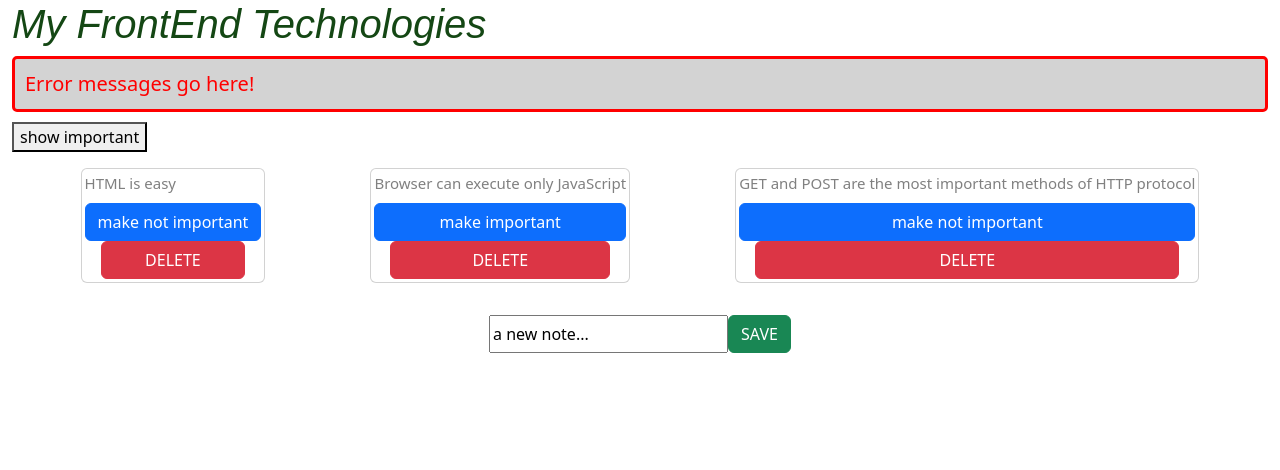
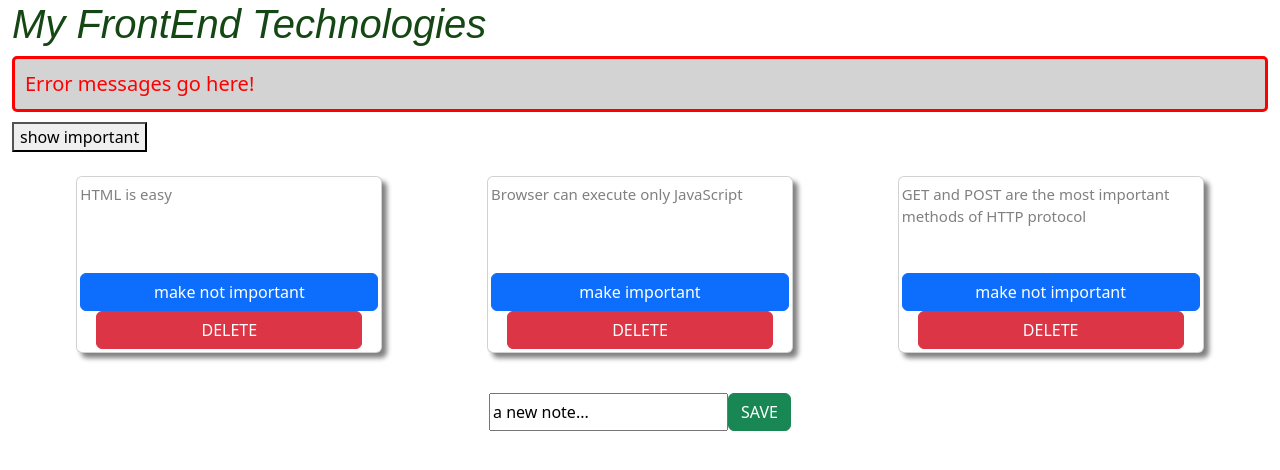
Before and after one commit to richi-coder/Rendering-a-Collection---REACT-HELSINKI-PART-2, a React (Create React App) app: page / in a window 1280 px wide. Shown: the top 470 px of the page. Built offline with nearby package versions, Linux system fonts and the light colour scheme; data requests are answered from the project's data file.

Commit message:
Looking better

```diff
--- a/src/App.js
+++ b/src/App.js
@@ -90,7 +90,7 @@ fetch("http://localhost:3000/notes", {
           show {showAll ? 'important' : 'all' }
         </button>
       </div>
-      <ul className="d-flex flex-row p-3 flex-wrap justify-content-around">
+      <ul className="d-flex flex-row p-3 flex-wrap justify-content-around gap-2">
         {notesToShow.map(note =>
         <Note
         key={note.id}
--- a/src/components/Note.js
+++ b/src/components/Note.js
@@ -5,8 +5,8 @@ const Note = ({ note, toggleImportance, deleteNote }) => {
   ? "make not important" : "make important";
   const labelDelete = "DELETE";
   return (
-    <li className="note card">
-      <div className="card-title">{note.content}</div>
+    <li className="d-flex justify-content-end flex-column note card my-2 w-25">
+      <div className="card-title text-start h-25 mb-5">{note.content}</div>
       <button
       className="btn btn-primary"
       onClick={toggleImportance}>
--- a/src/style.css
+++ b/src/style.css
@@ -14,6 +14,7 @@ h1 {
   padding: 3px;
   font-size: 15px;
   list-style: none;
+  box-shadow: 5px 5px 5px gray;
 }
 
 .error {
```
